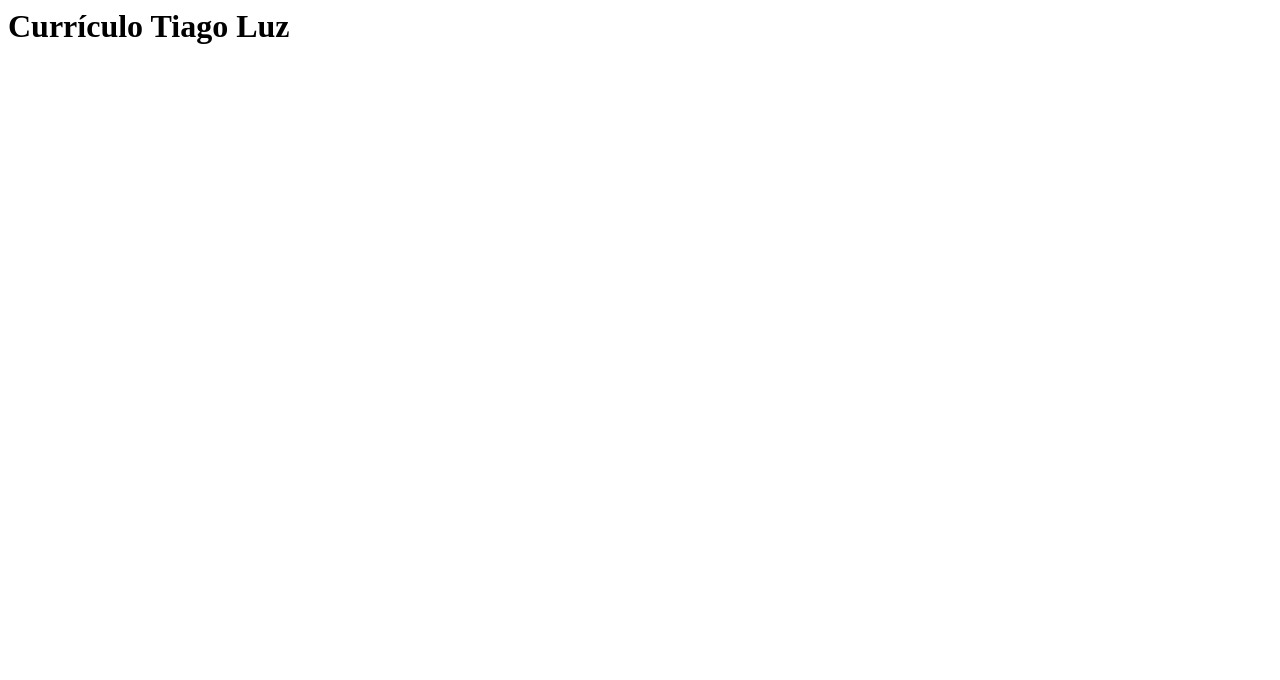
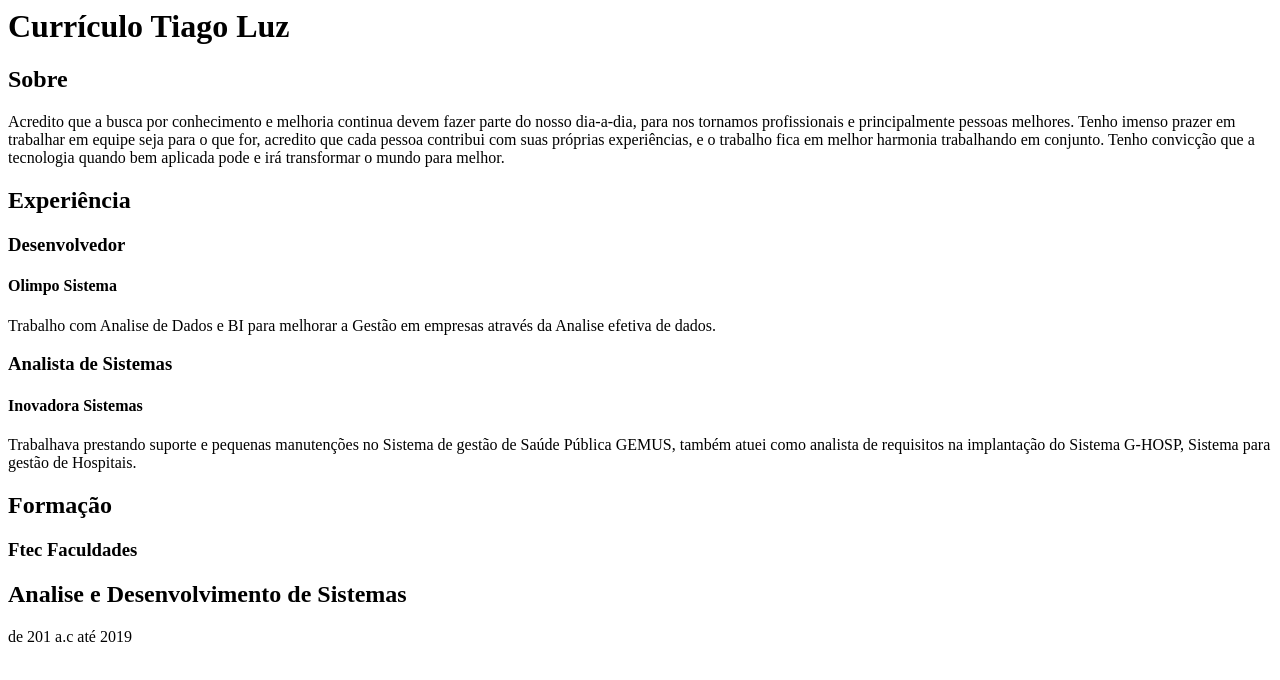
Before and after one commit to tiagoluzh607/CurriculoSite, a plain HTML site: page index.html in a window 1280 px wide. Drawn offline with Linux system fonts and the light colour scheme.

Commit message:
Code Inserindo Mais Dados no HTML

```diff
--- a/index.html
+++ b/index.html
@@ -6,6 +6,37 @@
 <body>
     <h1>Currículo Tiago Luz</h1>
 
+    <h2>Sobre</h2>
+    <p>
+        Acredito que a busca por conhecimento e melhoria continua devem fazer parte do nosso dia-a-dia, para nos tornamos profissionais e principalmente pessoas melhores.
+
+        Tenho imenso prazer em trabalhar em equipe seja para o que for, acredito que cada pessoa contribui com suas próprias experiências, e o trabalho fica em melhor harmonia trabalhando em conjunto.
+
+        Tenho convicção que a tecnologia quando bem aplicada pode e irá transformar o mundo para melhor.
+    </p>
+
+    <h2>Experiência</h2>
+    <h3>Desenvolvedor</h3>
+    <h4>Olimpo Sistema</h4>
+    <p>
+        Trabalho com Analise de Dados e BI para melhorar a Gestão em empresas através da Analise
+        efetiva de dados.
+    </p>
+
+    <h3>Analista de Sistemas</h3>
+    <h4>Inovadora Sistemas</h4>
+    <p>
+        Trabalhava prestando suporte e pequenas manutenções no Sistema de gestão de Saúde Pública GEMUS, também atuei como
+        analista de requisitos na implantação do Sistema G-HOSP, Sistema para gestão de Hospitais.
+    </p>
+
+    <h2>Formação</h2>
+    <h3>Ftec Faculdades</h3>
+    <h2>Analise e Desenvolvimento de Sistemas</h2>
+
+    <p>
+        de 201 a.c até 2019
+    </p>
 </body>
 
 </html>
```
